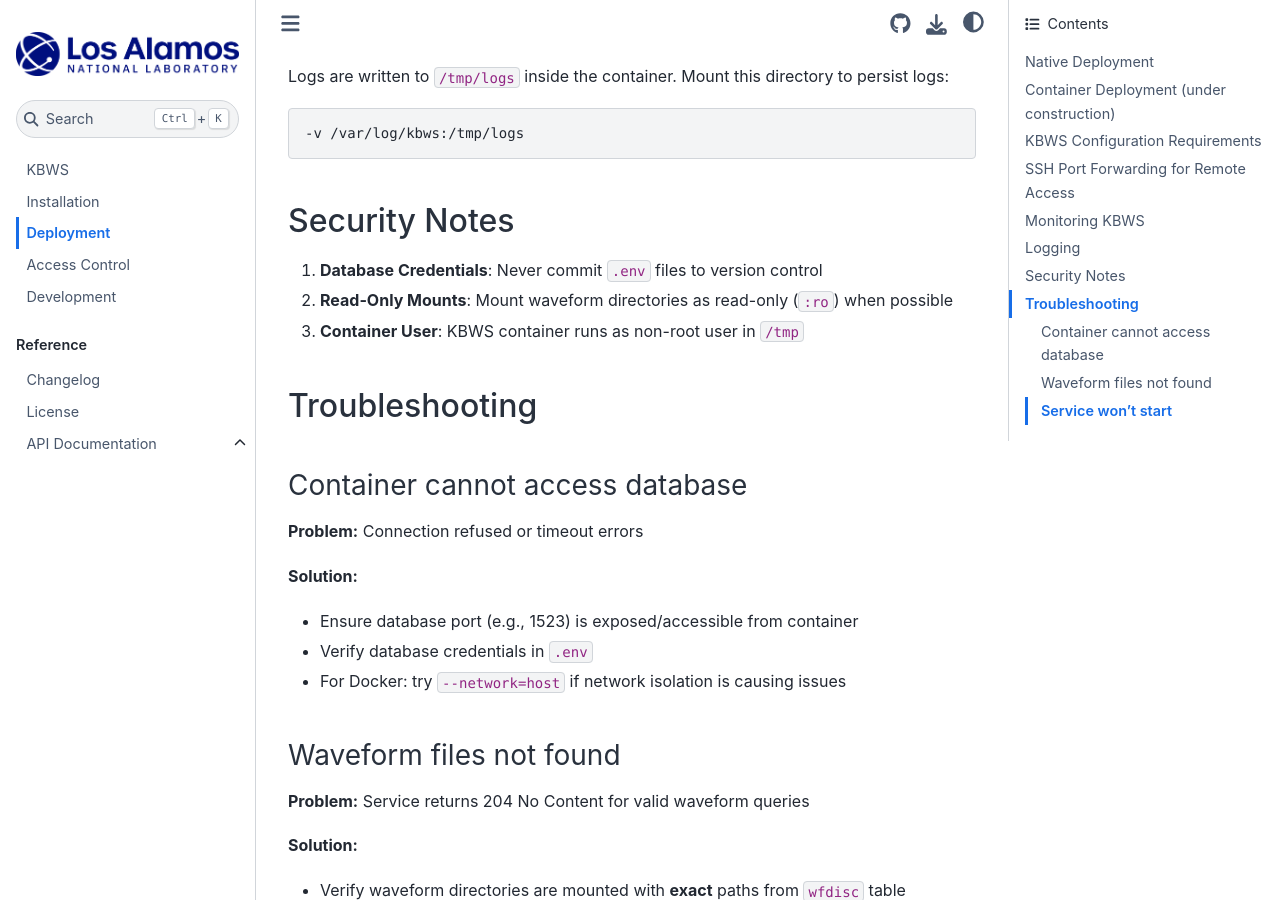
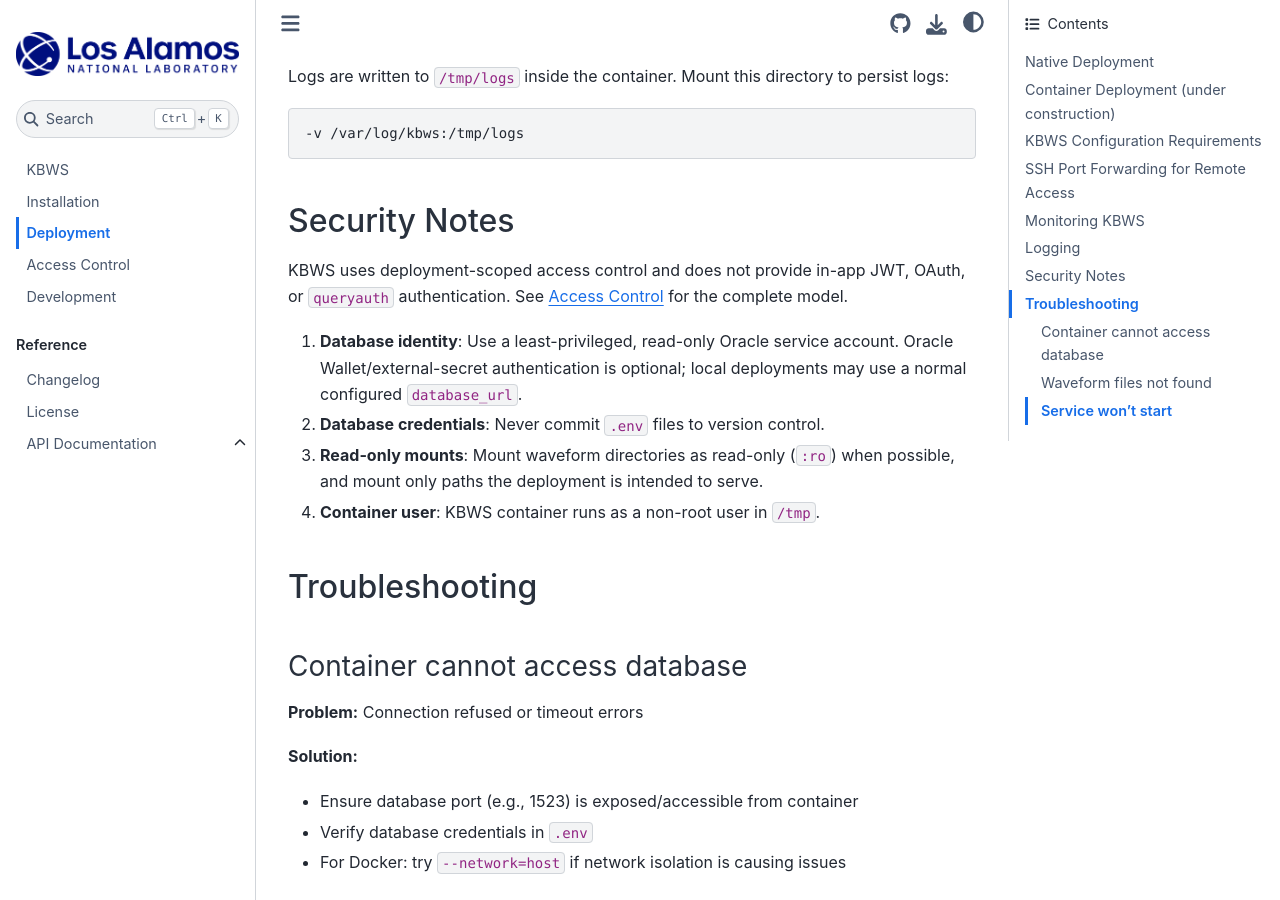
Before and after one commit to LANL-Seismoacoustics/kbws, a Sphinx documentation site: the page built from docs/source/deployment.md, in a window 1280 px wide and 900 px high, scrolled down 4943 px. Built offline with Sphinx 7.4.7 and the Sphinx Book theme 1.1.4, drawn with Linux system fonts in a browser that asks for light colours; pages that are not in the unit, such as notebooks, are missing from menus.

```diff
--- a/docs/source/deployment.md
+++ b/docs/source/deployment.md
@@ -221,9 +221,12 @@
 
 ## Security Notes
 
-1. **Database Credentials**: Never commit `.env` files to version control
-2. **Read-Only Mounts**: Mount waveform directories as read-only (`:ro`) when possible
-3. **Container User**: KBWS container runs as non-root user in `/tmp`
+KBWS uses deployment-scoped access control and does not provide in-app JWT, OAuth, or `queryauth` authentication. See [Access Control](authentication.md) for the complete model.
+
+1. **Database identity**: Use a least-privileged, read-only Oracle service account. Oracle Wallet/external-secret authentication is optional; local deployments may use a normal configured `database_url`.
+2. **Database credentials**: Never commit `.env` files to version control.
+3. **Read-only mounts**: Mount waveform directories as read-only (`:ro`) when possible, and mount only paths the deployment is intended to serve.
+4. **Container user**: KBWS container runs as a non-root user in `/tmp`.
 
 ## Troubleshooting
 
```
Also changed, not shown: README.md (+15 -2 lines), 1 other file.
